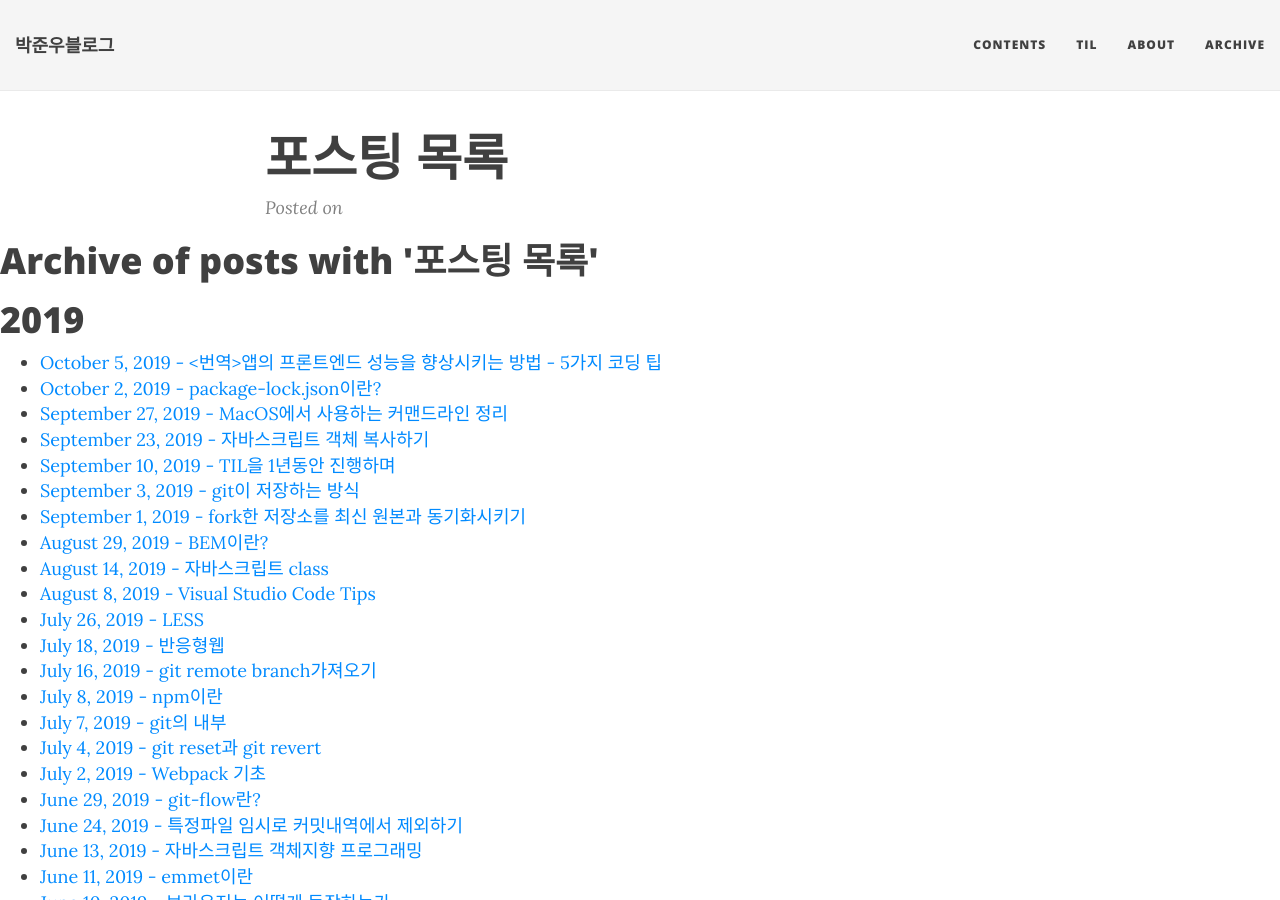
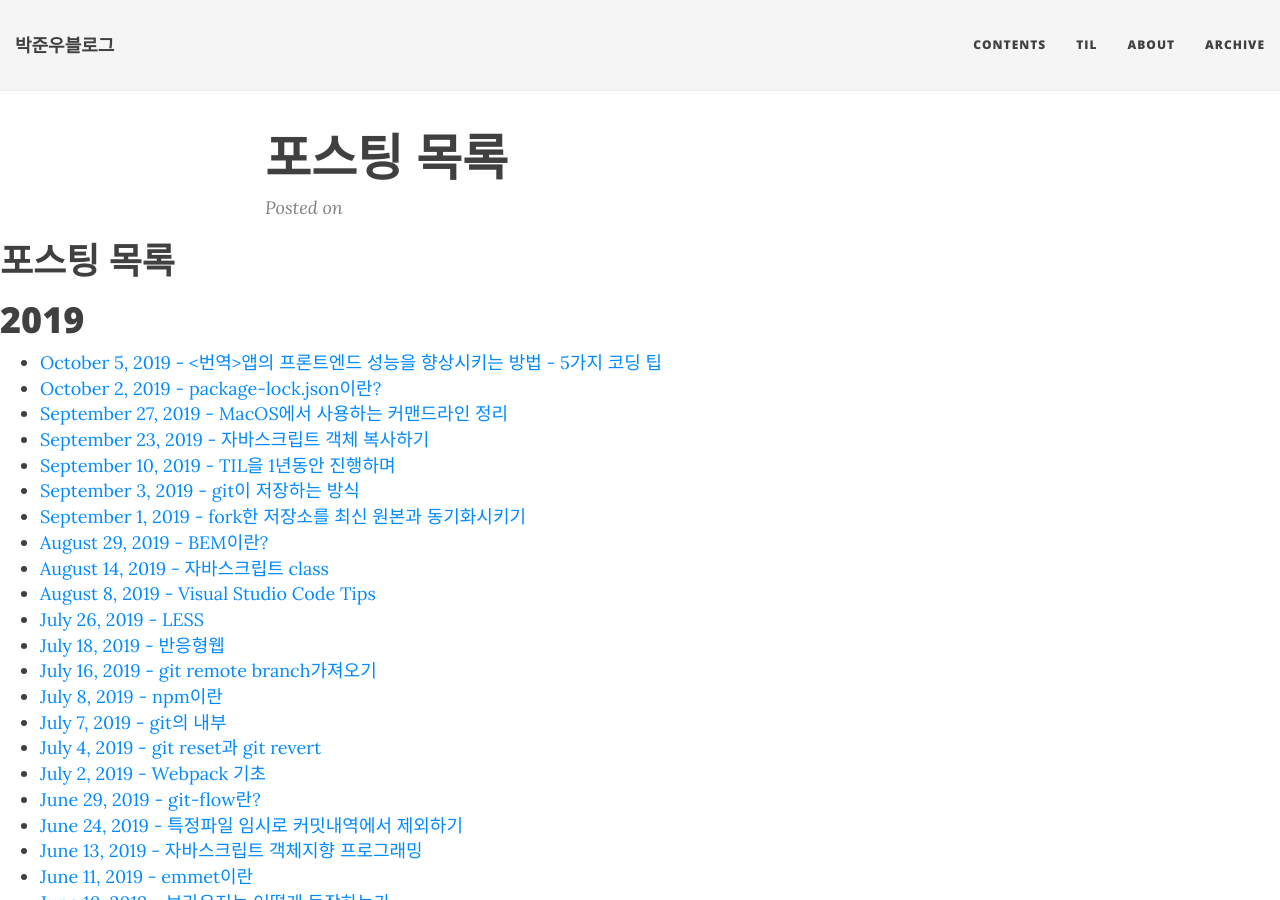
Before and after one commit to JUNWOO45/junwoo45.github.io.archived, a Jekyll site: the page built from archive.md, in a window 1280 px wide and 900 px high. Built offline with Jekyll 4.4.1, drawn with Linux system fonts in a browser that asks for light colours; nearby versions of some CDN libraries.

Commit message:
h1 태그 수정

```diff
--- a/_layouts/archive.html
+++ b/_layouts/archive.html
@@ -4,7 +4,7 @@ layout: base
 
 {% include header.html type="post" %}
 
-<h1>Archive of posts with '{{ page.title }}'</h1>
+<h1>{{ page.title }}</h1>
 
 <section class="posts-list">
 
```
